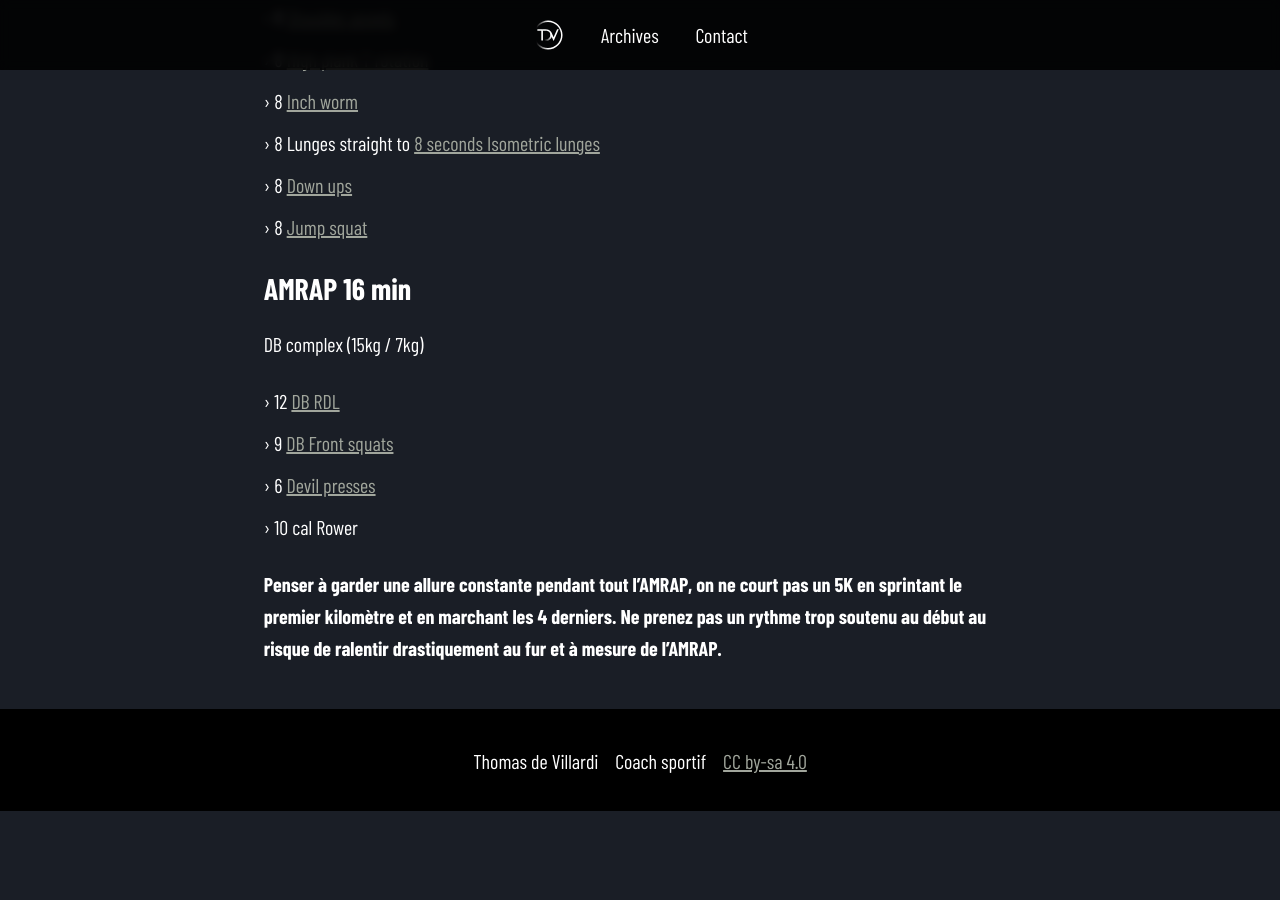
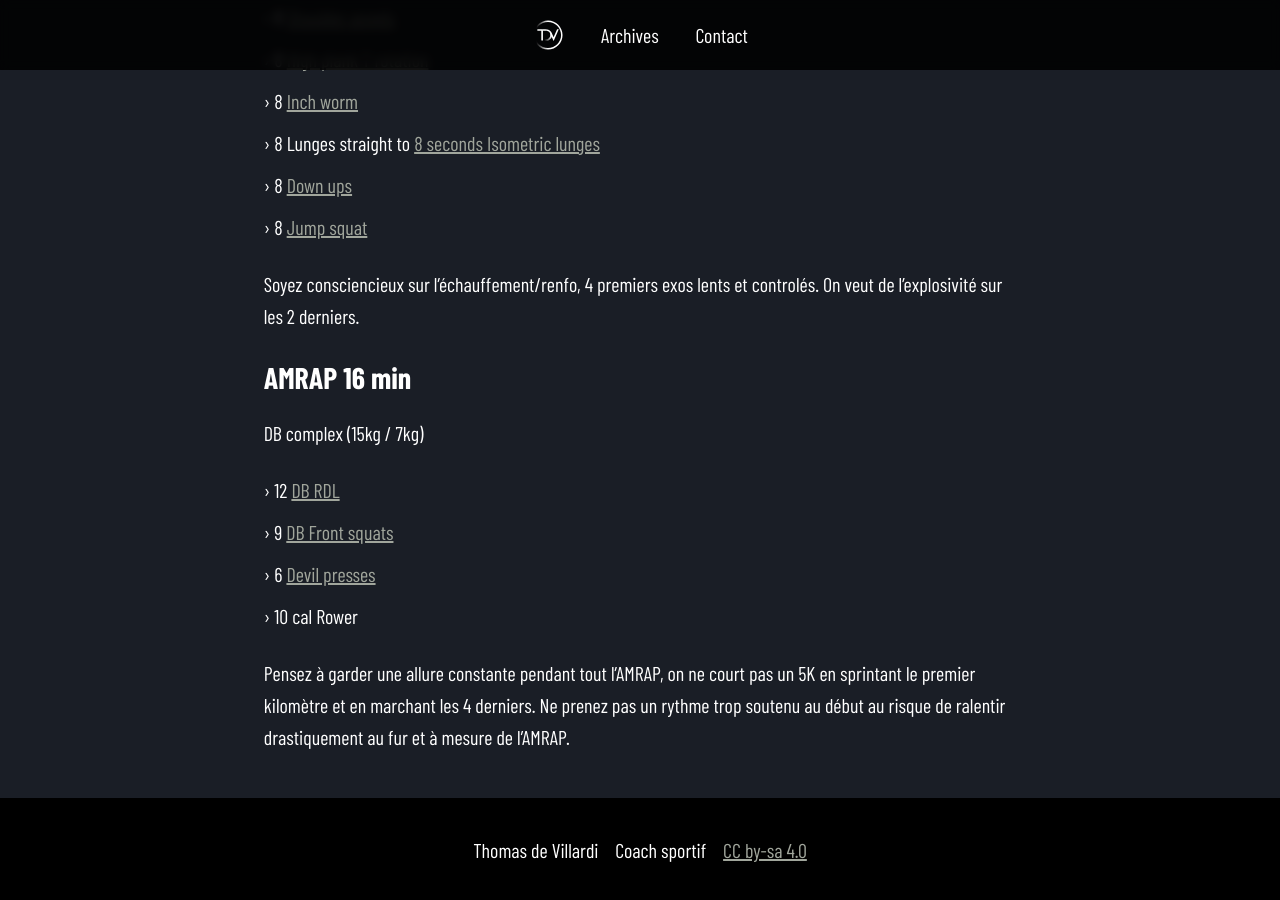
Before and after one commit to odevillardi/tdv, a Jekyll site: the page built from _posts/2022-12-29-02-db-complex-consistency.md, in a window 1280 px wide and 900 px high, scrolled down 1353 px. Built offline with Jekyll 4.4.1, drawn with Linux system fonts in a browser that asks for light colours; a script that is not in the unit is left out; before the commit the page ends 2164 px from its top, so only the background shows below that.

Commit message:
Update Journal “2022-12-29-02-db-complex-consistency”

```diff
--- a/_posts/2022-12-29-02-db-complex-consistency.md
+++ b/_posts/2022-12-29-02-db-complex-consistency.md
@@ -16,6 +16,8 @@ duration: 30 min
 * 8 [Down ups ](https://www.youtube.com/watch?v=B3jLmb7dWLY)
 * 8 [Jump squat ](https://www.youtube.com/watch?v=flBodwEKe30)
 
+Soyez consciencieux sur l'échauffement/renfo, 4 premiers exos lents et controlés. On veut de l'explosivité sur les 2 derniers.
+
 #### **AMRAP 16 min**
 
 DB complex (15kg / 7kg)
@@ -25,4 +27,6 @@ DB complex (15kg / 7kg)
 * 6 [Devil presses](https://www.youtube.com/watch?v=hc6dfJHRcD0)
 * 10 cal Rower
 
-**Penser à garder une allure constante pendant tout l’AMRAP, on ne court pas un 5K en sprintant le premier kilomètre et en marchant les 4 derniers. Ne prenez pas un rythme trop soutenu au début au risque de ralentir drastiquement au fur et à mesure de l’AMRAP.**
+
+
+Pensez à garder une allure constante pendant tout l’AMRAP, on ne court pas un 5K en sprintant le premier kilomètre et en marchant les 4 derniers. Ne prenez pas un rythme trop soutenu au début au risque de ralentir drastiquement au fur et à mesure de l’AMRAP.
```
